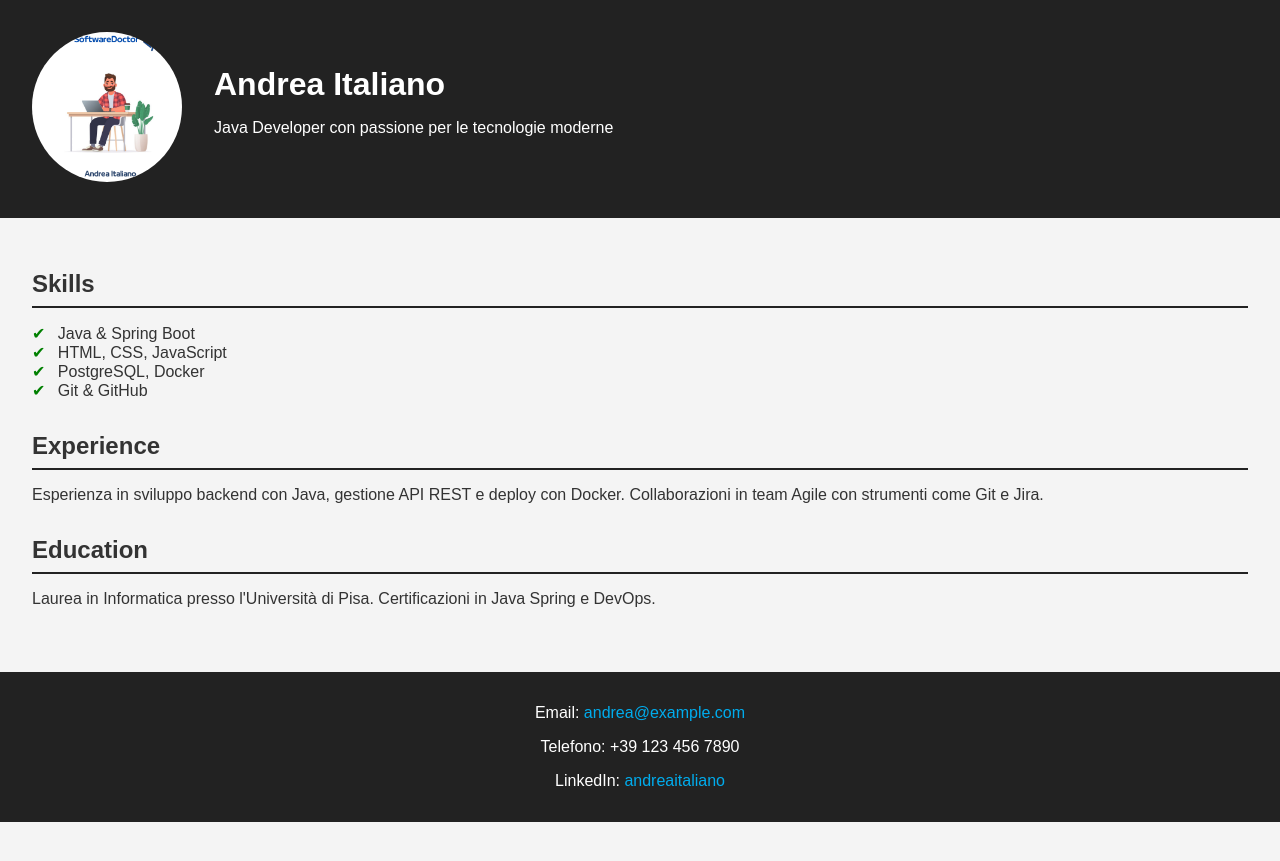
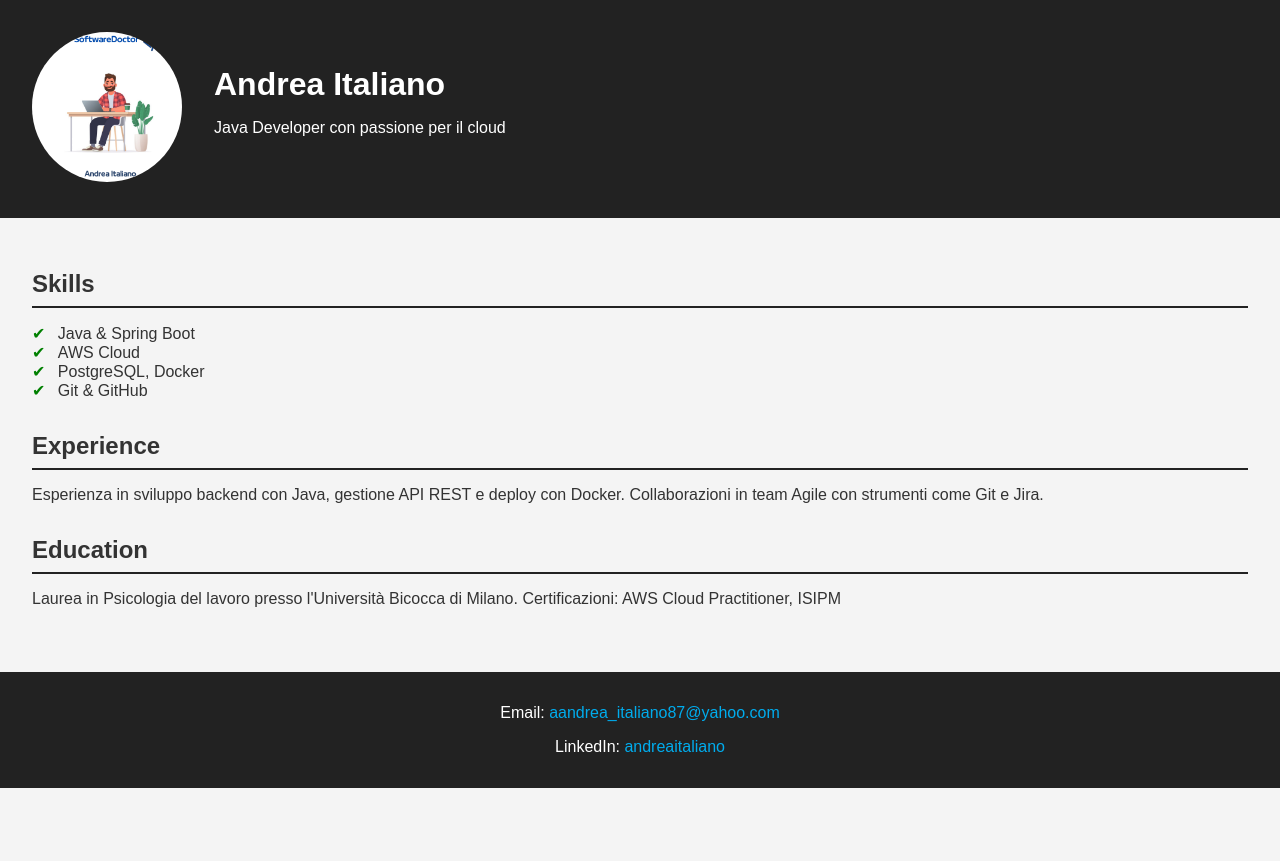
Before and after one commit to SoftwareDoctor/andreaitaliano, a Jekyll site: the page index.html, which Jekyll copies as it is, in a window 1280 px wide. Shown: the top 861 px of the page. Built offline with Jekyll 4.4.1, drawn with Linux system fonts in a browser that asks for light colours.

Commit message:
Update index.html

```diff
--- a/index.html
+++ b/index.html
@@ -14,7 +14,7 @@
     </div>
     <div class="intro-text">
       <h1>Andrea Italiano</h1>
-      <p>Java Developer con passione per le tecnologie moderne</p>
+      <p>Java Developer con passione per il cloud</p>
     </div>
   </header>
 
@@ -24,7 +24,7 @@
       <h2>Skills</h2>
       <ul>
         <li>Java & Spring Boot</li>
-        <li>HTML, CSS, JavaScript</li>
+        <li>AWS Cloud</li>
         <li>PostgreSQL, Docker</li>
         <li>Git & GitHub</li>
       </ul>
@@ -37,15 +37,14 @@
 
     <section class="education">
       <h2>Education</h2>
-      <p>Laurea in Informatica presso l'Università di Pisa. Certificazioni in Java Spring e DevOps.</p>
+      <p>Laurea in Psicologia del lavoro presso l'Università Bicocca di Milano. Certificazioni: AWS Cloud Practitioner, ISIPM</p>
     </section>
 
   </main>
 
   <footer class="footer">
-    <p>Email: <a href="mailto:andrea@example.com">andrea@example.com</a></p>
-    <p>Telefono: +39 123 456 7890</p>
-    <p>LinkedIn: <a href="https://linkedin.com/in/andreaitaliano" target="_blank">andreaitaliano</a></p>
+    <p>Email: <a href="mailto:andrea_italiano87@yahoo.com">aandrea_italiano87@yahoo.com</a></p>
+    <p>LinkedIn: <a href="https://www.linkedin.com/in/andrea-italiano/" target="_blank">andreaitaliano</a></p>
   </footer>
 
 </body>
```
